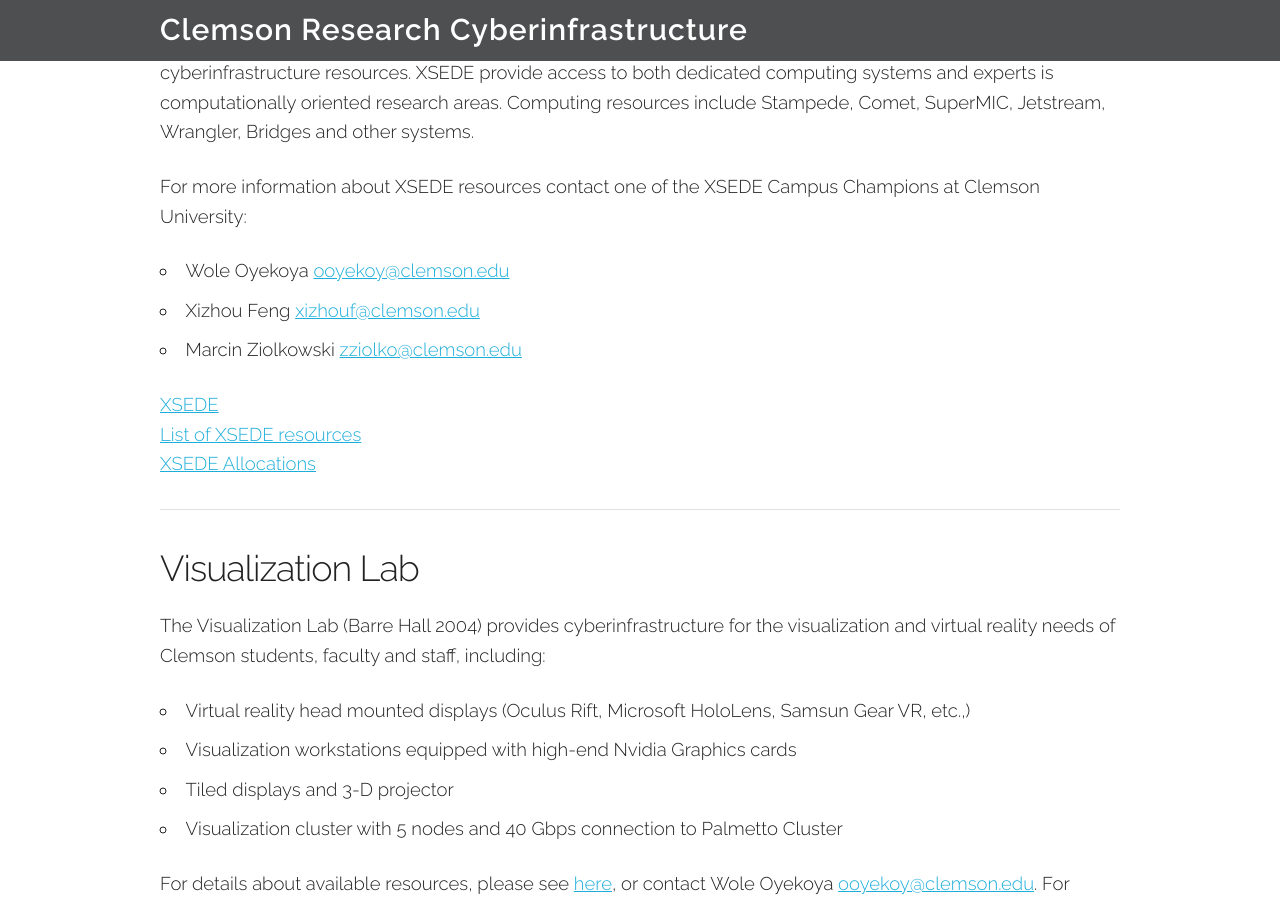
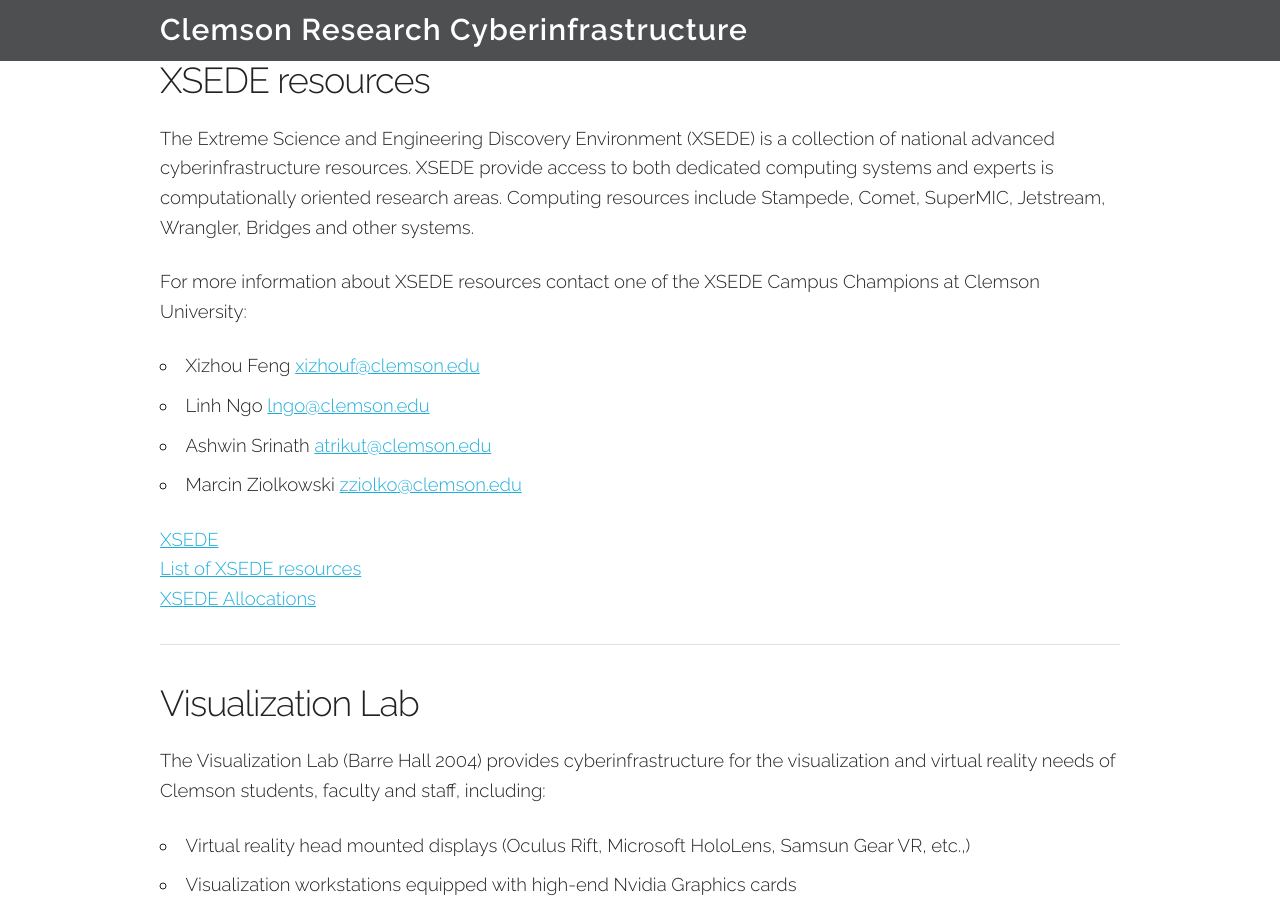
Before and after one commit to clemsonciti/citi-webpage, a Jekyll site: the page built from cyberinfrastructure.md, in a window 1280 px wide and 900 px high, scrolled down 4734 px. Built offline with Jekyll 4.4.1, drawn with Linux system fonts in a browser that asks for light colours.

Commit message:
Update to cyberinf. page

```diff
--- a/cyberinfrastructure.md
+++ b/cyberinfrastructure.md
@@ -18,13 +18,13 @@ permalink: /infrastructure/
 
 <span id="palmetto"></span>
 
-### Palmetto Cluster
+## Palmetto Cluster
 
 Palmetto Cluster is a local high performance computing environment
 available to all Clemson students/faculty and staff as a dedicated
 research environment.
 
-#### Overview
+### Overview
 
 - available to all Clemson students/faculty/staff for free
 - 2021 compute nodes, 23072 cores
@@ -45,7 +45,7 @@ performance of 814.4 TFlops (17,372 cores from Infiniband part of Palmetto)
 
 
 
-#### Condominium model
+### Condominium model
 
 Palmetto cluster operates in a condominium model which allows faculty to invest in the
 cluster. Investments into Palmetto are based on purchases of compute nodes. By purchasing
@@ -68,7 +68,7 @@ or Marcin Ziolkowski <zziolko@clemson.edu>.
 
 [Owners guide for Palmetto cluster](https://www.palmetto.clemson.edu/palmetto/pages/ownership/owners.html)
 
-#### Temporary storage
+### Temporary storage
 
 Palmetto includes several file systems designed for storing temporary files
 1. Local disk on compute nodes
@@ -84,7 +84,7 @@ XFS              | `/scratch3`   | 129 TB    | - single server sharing space to
 <span id="storage"></span>
 
 
-### Long term storage
+## Long term storage
 
 Long term storage solutions are available to users seeking a dedicated
 high performance storage. This service is provided for fee to Clemson users.
@@ -100,13 +100,13 @@ for disaster recovery.
 
 <span id="cypress"></span>
 
-### Cypress Cluster
+## Cypress Cluster
 
 Clemson cyberinfrastructure includes a dedicated *Hadoop* environment, called *Cypress*, that is integrated with Palmetto's infrastructure. The *Cypress Cluster* uses the *Hortonworks Data Platform*
 distribution of Hadoop and *Spark* to support data intensive computing and analytics. Cypress is available to
 all students, faculty, and staff with Palmetto Cluster accounts.
 
-#### Overview
+### Overview
 
 - available for free to all Clemson students, faculty, and staff
 - 3.64 PB (petabyte) global *Hadoop Distributed File System* (HDFS)
@@ -122,7 +122,9 @@ contact Jeronica Williams <jeronic@clemson.edu> or Linh Ngo <linh@clemson.edu>.
 
 [More about Cypress](https://www.palmetto.clemson.edu/cypress/)
 
-#### Support
+<hr>
+
+## Support
 
 The Palmetto and Cypress Clusters research support is provided by Advanced Computing
 and Data Science group:
@@ -171,8 +173,9 @@ and other systems.
 For more information about XSEDE resources contact one of the XSEDE Campus Champions
 at Clemson University:
 
-- Wole Oyekoya <ooyekoy@clemson.edu>
 - Xizhou Feng <xizhouf@clemson.edu>
+- Linh Ngo <lngo@clemson.edu>
+- Ashwin Srinath <atrikut@clemson.edu>
 - Marcin Ziolkowski <zziolko@clemson.edu>
 
 [XSEDE](https://www.xsede.org/) <br>
```
